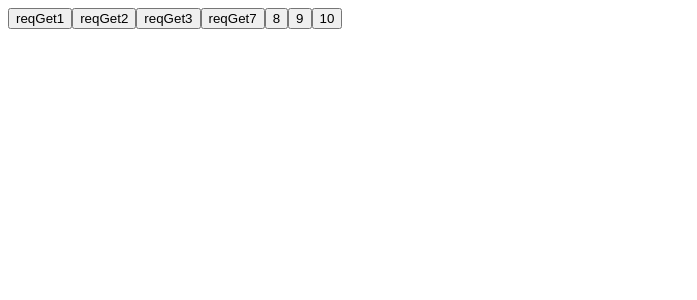
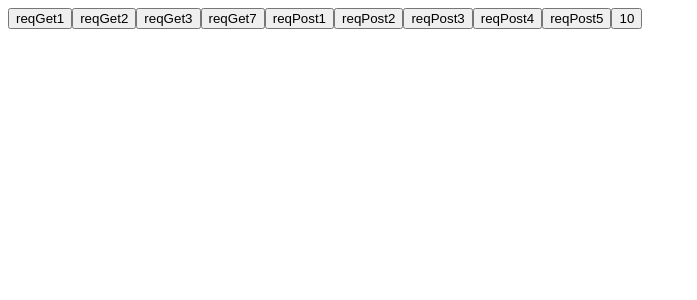
Before and after one commit to gyeonggumun/korit_9_gov_react, a React (Vite) app: page / in a window 1280 px wide. Shown: the top 300 px of the page, without its empty margins (0-697 px from the left). Built offline with nearby package versions, Linux system fonts and the light colour scheme.

Commit message:
POST 요청

```diff
--- a/src/ch04/Axios04.jsx
+++ b/src/ch04/Axios04.jsx
@@ -37,15 +37,108 @@ function Axios04() {
         })
     }
 
+    const reqPostOnClick1= () => {
+        const data = {
+            name: "test",
+            age: 32,
+            address: "test address",
+        }
+
+        // Object -> JSON
+        const jsonData = JSON.stringify(data);
+        // JSON -> Object
+        const obj = JSON.parse(jsonData);
+
+        // axios는 자동으로 JSON 변환
+        api.post("/req/data1", data);
+    }
+
+    const reqPostOnClick2 = () => {
+        api.post("/req/data2", {
+            name: "문경구",
+            age: 25,
+        });
+    }
+
+    // 파일만 보내기
+    const reqPostOnClick3 = () => {
+        // <input type="file"> 과 동일
+        const inputElement = document.createElement("input");
+        inputElement.setAttribute("type", "file");
+
+        inputElement.onchange = (e) => {
+            const {files} = e.target;
+            const [file] = files;
+
+            const formData = new FormData();
+            formData.append("file", file);
+            api.post("/req/data3", formData, {
+                headers: {
+                    "Content-Type": "multipart/form-data",
+                }
+            });
+        }
+        inputElement.click();
+
+    }
+
+    // file 데이터와 다른 정보들을 함께 보내기
+    const reqPostOnClick4 = () => {
+        // <input type="file"> 과 동일
+        const inputElement = document.createElement("input");
+        inputElement.setAttribute("type", "file");
+
+        inputElement.onchange = (e) => {
+            const {files} = e.target;
+            const [file] = files;
+
+            const formData = new FormData();
+            formData.append("file", file);
+            formData.append("name", "문경구");
+            formData.append("age", 25);
+
+            api.post("/req/data4", formData, {
+                headers: {
+                    "Content-Type": "multipart/form-data",
+                }
+            });
+        }
+        inputElement.click();
+    }
+
+    // 여러개의 파일을 한번에 보내기
+    const reqPostOnClick5 = () => {
+        const inputElement = document.createElement("input");
+        inputElement.setAttribute("type", "file");
+        inputElement.setAttribute("multiple", true);
+
+        inputElement.onchange = (e) => {
+            const {files} = e.target;
+            const fileList = Array.from(files);
+
+            const formData = new FormData();
+            fileList.forEach(file => formData.append("files", file));
+
+
+            api.post("/req/data5", formData);
+        }
+
+        inputElement.click();
+    }
+
 
     return <>
         <button onClick={reqGetOnClick1}>reqGet1</button>
         <button onClick={reqGetOnClick2}>reqGet2</button>
         <button onClick={reqGetOnClick3}>reqGet3</button>
         <button onClick={reqGetOnClick7}>reqGet7</button>
-        <button>8</button>
-        <button>9</button>
+        <button onClick={reqPostOnClick1}>reqPost1</button>
+        <button onClick={reqPostOnClick2}>reqPost2</button>
+        <button onClick={reqPostOnClick3}>reqPost3</button>
+        <button onClick={reqPostOnClick4}>reqPost4</button>
+        <button onClick={reqPostOnClick5}>reqPost5</button>
         <button>10</button>
+
     </>
 }
 
```
